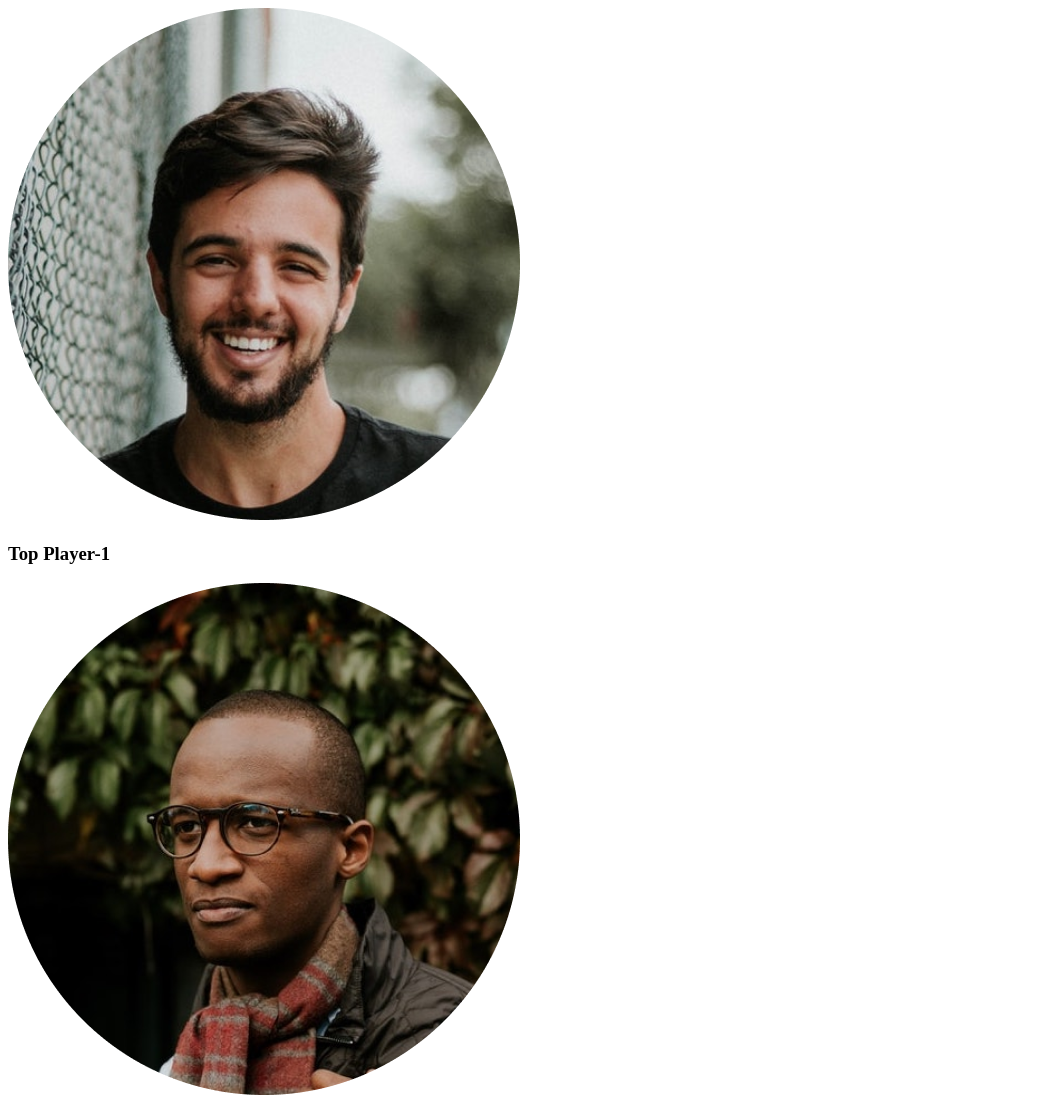
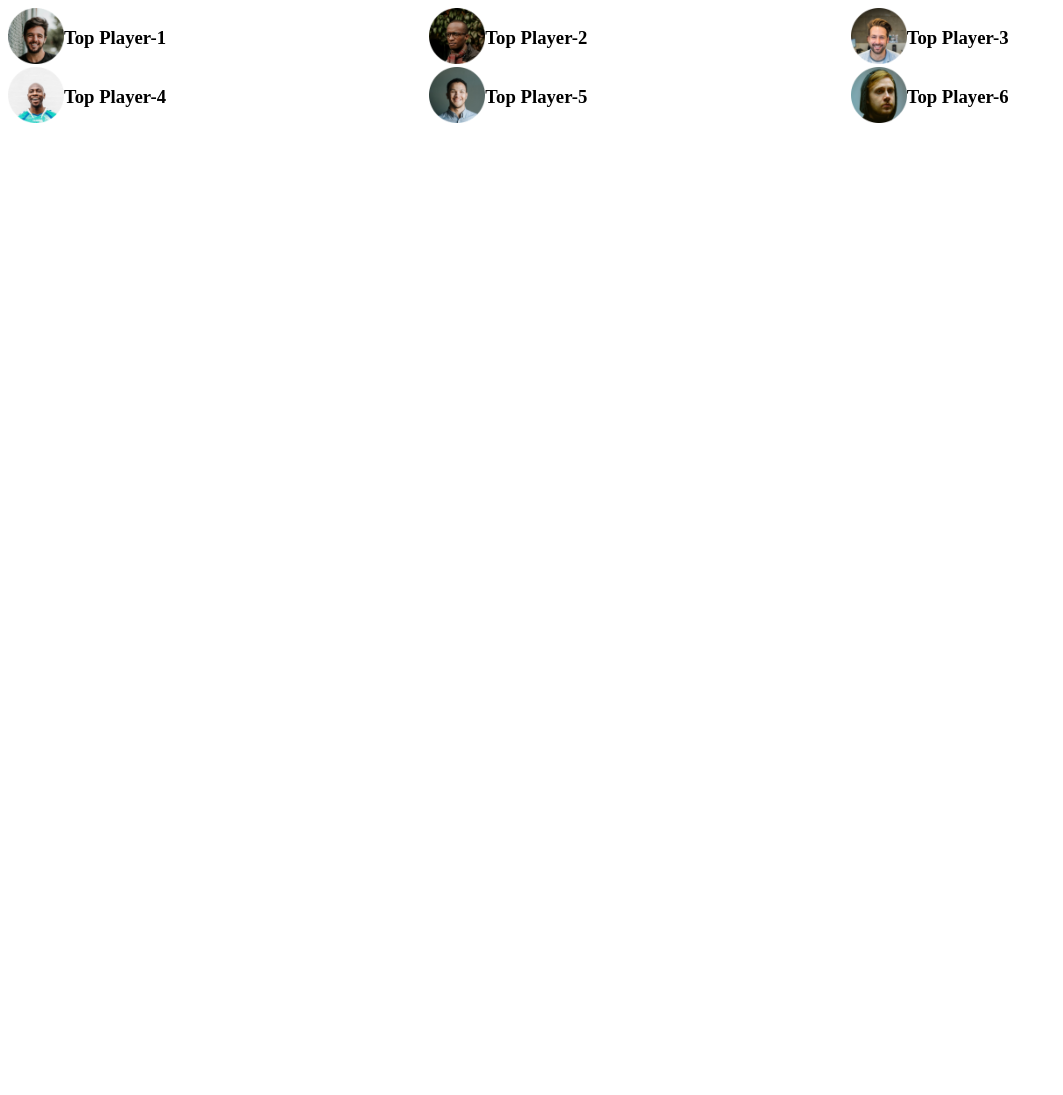
Before and after one commit to Sakif-Hridoy/HTML-CSS-Template-with-Flex-and-Grid, a plain HTML site: page index.html in a window 1280 px wide. Shown: the top 1095 px of the page, without its empty margins (0-1063 px from the left). After the commit the page ends 800 px from the top, so only its background shows below. Drawn offline with Linux system fonts and the light colour scheme.

Commit message:
add styles to players section

```diff
--- a/index.html
+++ b/index.html
@@ -16,29 +16,29 @@
         <main>
             <section>
                 <div class="top-players">
-                    <!-- players*6>img[src="images/players/player-$.png"]+h3{Top Player-$} -->
+                    <!-- .player*6>img[src="images/players/player-$.png"]+h3{Top Player-$} -->
                    <div class="players">
-                        <div class="players">
+                    <div class="player">
                         <img src="images/players/player-1.png" alt="">
                         <h3>Top Player-1</h3>
                     </div>
-                        <div class="players">
+                    <div class="player">
                         <img src="images/players/player-2.png" alt="">
                         <h3>Top Player-2</h3>
                     </div>
-                        <div class="players">
+                    <div class="player">
                         <img src="images/players/player-3.png" alt="">
                         <h3>Top Player-3</h3>
                     </div>
-                        <div class="players">
+                    <div class="player">
                         <img src="images/players/player-4.png" alt="">
                         <h3>Top Player-4</h3>
                     </div>
-                        <div class="players">
+                    <div class="player">
                         <img src="images/players/player-5.png" alt="">
                         <h3>Top Player-5</h3>
                     </div>
-                        <div class="players">
+                    <div class="player">
                         <img src="images/players/player-6.png" alt="">
                         <h3>Top Player-6</h3>
                     </div>
--- a/styles/style.css
+++ b/styles/style.css
@@ -0,0 +1,16 @@
+.players{
+    display: grid;
+    grid-template-columns: repeat(3,1fr);
+}
+
+.player{
+    display: flex;
+}
+
+
+.player img{
+
+    width: 56px;
+    height: 56px;
+
+}
```
Lines whose indentation alone changed are shown as unchanged.
